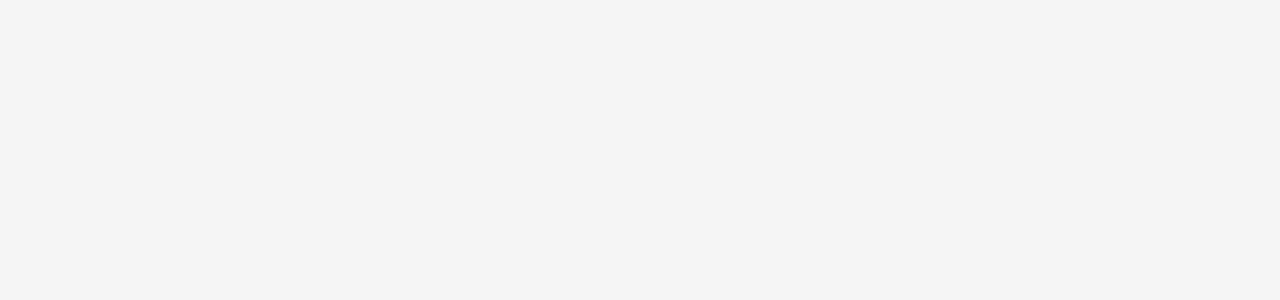
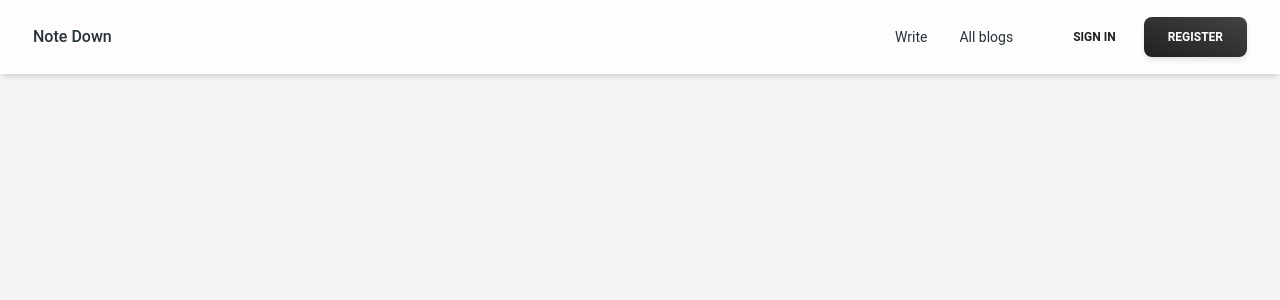
Before and after one commit to I-Adarsh-I/Note-Down, a React (Create React App) app in the folder client/: page /createblog in a window 1280 px wide. Before the commit this address had no page. Shown: the top 300 px of the page. Built offline with nearby package versions, Linux system fonts and the light colour scheme.

Commit message:
Create blog page - Boiler plate ready

```diff
--- a/client/src/App.js
+++ b/client/src/App.js
@@ -5,6 +5,7 @@ import Wait from "./pages/wait page/Wait";
 import Register from "./pages/auth/Register";
 import Profile from "./pages/profile/Profile";
 import Home from './pages/home/Home'
+import Write from "./pages/create_blog/Write";
 
 function App() {
   return (
@@ -15,6 +16,7 @@ function App() {
         <Route path="/register" element={<Register />} />
         <Route path="/home" element={<Home />} />
         <Route path="/profile" element={<Profile />} />
+        <Route path="/createblog" element={<Write />} />
       </Routes>
     </div>
   );
--- /dev/null
+++ b/client/src/pages/create_blog/Write.js
@@ -0,0 +1,12 @@
+import React from 'react'
+import NavbarTop from '../../components/navbar/Navbar'
+
+const Write = () => {
+  return (
+    <>
+      <NavbarTop />
+    </>
+  )
+}
+
+export default Write
```
Also changed, not shown: client/src/pages/home/Home.js (+0 -26 lines).
